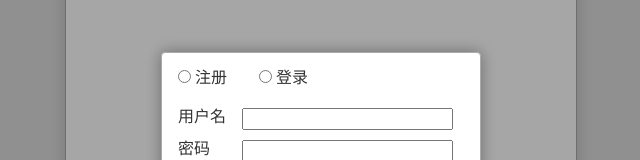
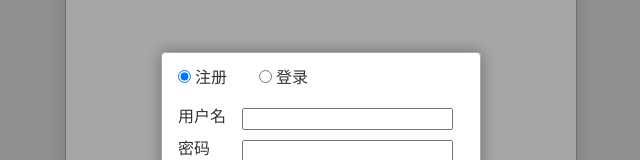
Before and after one commit to abc02/react-todos, a React (Create React App) app: page / in a window 1280 px wide. Shown: the part 218-378 px from the top of the page, without its empty margins (319-959 px from the left). Built offline with nearby package versions, Linux system fonts and the light colour scheme.

Commit message:
switch sigUp signIn

```diff
--- a/src/UserDialog.js
+++ b/src/UserDialog.js
@@ -1,24 +1,36 @@
-import React , { Component} from 'react'
+import React, { Component } from 'react'
 import './UserDialog.css'
 
-export default class UserDialog extends Component{
-    render(){
+export default class UserDialog extends Component {
+    constructor(props) {
+        super(props)
+        this.state = {
+            selected: 'sigUp'
+        }
+        this.switch = this.switch.bind(this)
+    }
+    switch(e) {
+        this.setState({
+            selected: e.target.value
+        })
+    }
+    render() {
         return (
             <div className="UserDialog-Wrapper">
                 <div className="UserDialog">
-                    <nav>
-                        <input type="radio"/> 注册
-                        <input type="radio"/> 登录
+                    <nav onChange={this.switch}>
+                        <input type="radio" value="sigUp" checked={this.state.selected === 'sigUp'} /> 注册
+                        <input type="radio" value="signIn" checked={this.state.selected === 'signIn'} /> 登录
                     </nav>
                     <div className="panes">
                         <form className="sigUp">
                             <div className="row">
                                 <label>用户名</label>
-                            <input type="text"/>
+                                <input type="text" />
                             </div>
                             <div className="row">
                                 <label>密码</label>
-                            <input type="password"/>
+                                <input type="password" />
                             </div>
                             <div className="row actions">
                                 <button type="submit">注册</button>
@@ -27,11 +39,11 @@
                         <form className="signIn">
                             <div className="row">
                                 <label>用户名</label>
-                            <input type="text"/>
+                                <input type="text" />
                             </div>
                             <div className="row">
                                 <label>密码</label>
-                            <input type="password"/>
+                                <input type="password" />
                             </div>
                             <div className="row actions">
                                 <button type="submit">登录</button>
```
Lines whose indentation alone changed are shown as unchanged.
